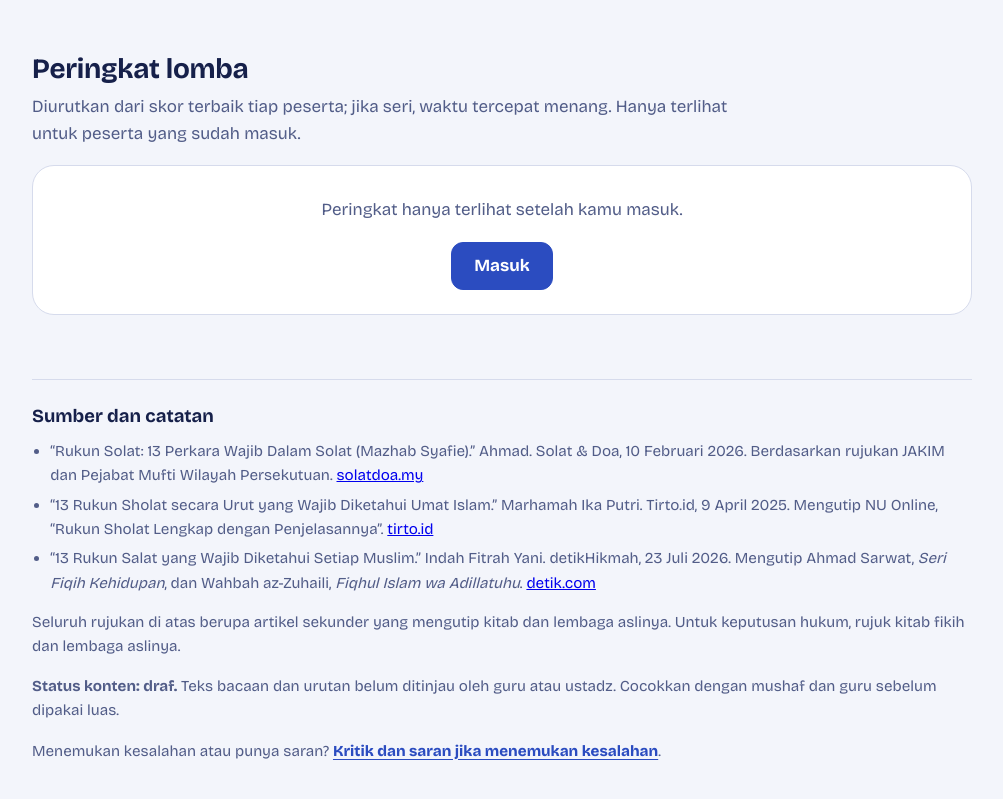
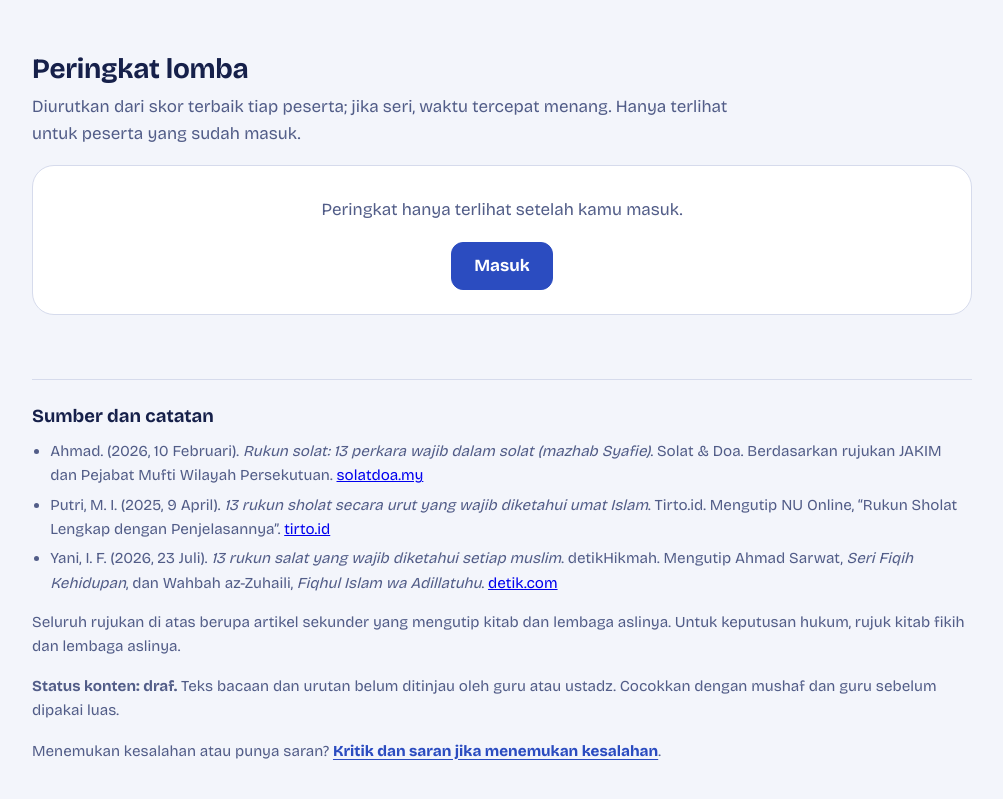
Before and after one commit to aksara26/panduan-sholat, a website: page public/index.html in a window 1280 px wide. Shown: the part 4720-5519 px from the top of the page, without its empty margins (138-1141 px from the left). Drawn offline with nearby package versions, Linux system fonts and the light colour scheme; no server answers.

Commit message:
docs: format sumber dan catatan gaya APA
Co-Authored-By: Claude Sonnet 5.5 <noreply@anthropic.com>
Claude-Session: https://claude.ai/code/session_01M4EJSVjsBh8EQ5tWgsXyAh

```diff
--- a/public/index.html
+++ b/public/index.html
@@ -148,9 +148,9 @@
 <footer>
   <h2>Sumber dan catatan</h2>
   <ul>
-    <li>“Rukun Solat: 13 Perkara Wajib Dalam Solat (Mazhab Syafie).” Ahmad. Solat &amp; Doa, 10 Februari 2026. Berdasarkan rujukan JAKIM dan Pejabat Mufti Wilayah Persekutuan. <a href="https://solatdoa.my/rukun-solat/" target="_blank" rel="noopener">solatdoa.my</a></li>
-    <li>“13 Rukun Sholat secara Urut yang Wajib Diketahui Umat Islam.” Marhamah Ika Putri. Tirto.id, 9 April 2025. Mengutip NU Online, “Rukun Sholat Lengkap dengan Penjelasannya”. <a href="https://tirto.id/rukun-sholat-secara-urut-yang-wajib-diketahui-umat-islam-hac8" target="_blank" rel="noopener">tirto.id</a></li>
-    <li>“13 Rukun Salat yang Wajib Diketahui Setiap Muslim.” Indah Fitrah Yani. detikHikmah, 23 Juli 2026. Mengutip Ahmad Sarwat, <em>Seri Fiqih Kehidupan</em>, dan Wahbah az-Zuhaili, <em>Fiqhul Islam wa Adillatuhu</em>. <a href="https://www.detik.com/hikmah/khazanah/d-8586827/13-rukun-salat-yang-wajib-diketahui-setiap-muslim" target="_blank" rel="noopener">detik.com</a></li>
+    <li>Ahmad. (2026, 10 Februari). <em>Rukun solat: 13 perkara wajib dalam solat (mazhab Syafie)</em>. Solat &amp; Doa. Berdasarkan rujukan JAKIM dan Pejabat Mufti Wilayah Persekutuan. <a href="https://solatdoa.my/rukun-solat/" target="_blank" rel="noopener">solatdoa.my</a></li>
+    <li>Putri, M. I. (2025, 9 April). <em>13 rukun sholat secara urut yang wajib diketahui umat Islam</em>. Tirto.id. Mengutip NU Online, “Rukun Sholat Lengkap dengan Penjelasannya”. <a href="https://tirto.id/rukun-sholat-secara-urut-yang-wajib-diketahui-umat-islam-hac8" target="_blank" rel="noopener">tirto.id</a></li>
+    <li>Yani, I. F. (2026, 23 Juli). <em>13 rukun salat yang wajib diketahui setiap muslim</em>. detikHikmah. Mengutip Ahmad Sarwat, <em>Seri Fiqih Kehidupan</em>, dan Wahbah az-Zuhaili, <em>Fiqhul Islam wa Adillatuhu</em>. <a href="https://www.detik.com/hikmah/khazanah/d-8586827/13-rukun-salat-yang-wajib-diketahui-setiap-muslim" target="_blank" rel="noopener">detik.com</a></li>
   </ul>
   <p>Seluruh rujukan di atas berupa artikel sekunder yang mengutip kitab dan lembaga aslinya. Untuk keputusan hukum, rujuk kitab fikih dan lembaga aslinya.</p>
   <p><b>Status konten: draf.</b> Teks bacaan dan urutan belum ditinjau oleh guru atau ustadz. Cocokkan dengan mushaf dan guru sebelum dipakai luas.</p>
```
